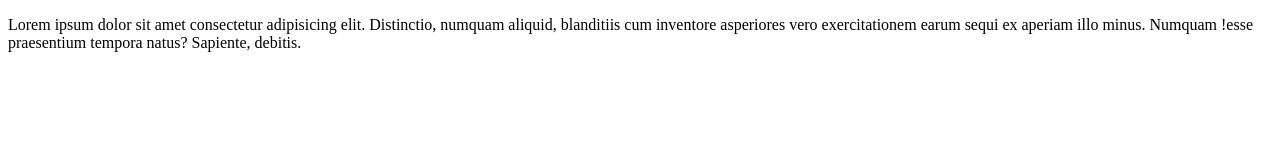
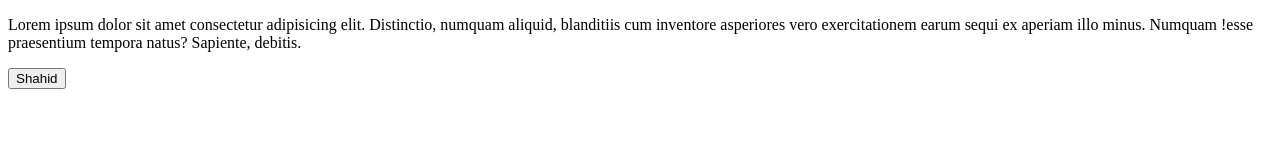
Before and after one commit to Abd-ul-Qayyum/bootcamp, a plain HTML site: page index.html in a window 1280 px wide. Drawn offline with Linux system fonts and the light colour scheme.

Commit message:
added button

```diff
--- a/index.html
+++ b/index.html
@@ -15,6 +15,7 @@
             exercitationem earum sequi ex aperiam illo minus.
             Numquam !esse praesentium tempora natus? Sapiente, debitis.
         </p>
+        <button>Shahid</button>
     </div>
 </body>
 <script src="app.js"></script>
```
